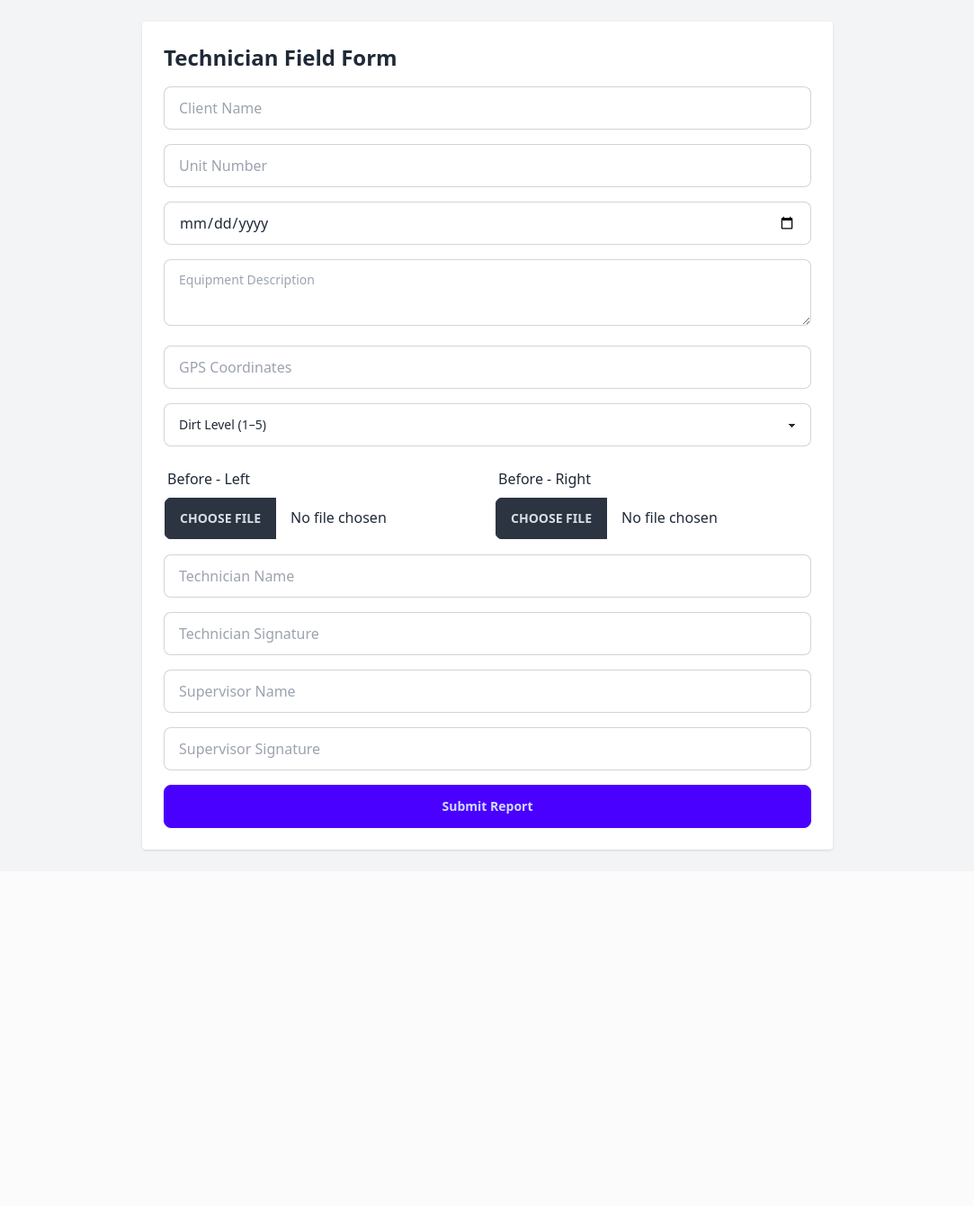
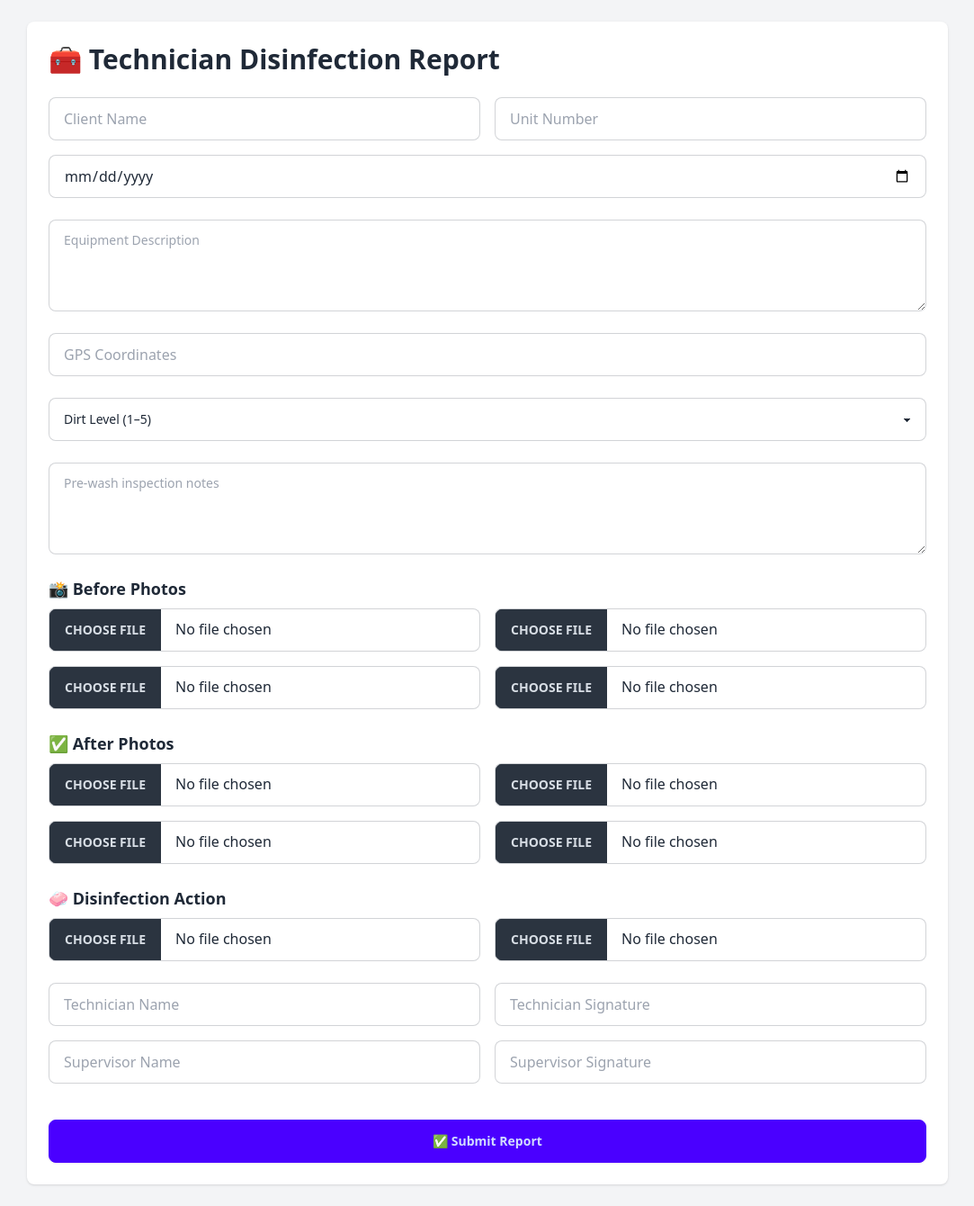
Before and after one commit to CaptainKirch/clubroot-mini-project, a FastAPI app: page /form in a window 1280 px wide. Shown: the whole page at 90% size, without its empty margins (98-1181 px from the left). Before the commit the page ends 946 px from the top, so only its background shows below. Run offline with FastAPI, Linux system fonts and the light colour scheme; some libraries are stand-ins or nearby versions.

```diff
--- a/app/data/form_log.csv
+++ b/app/data/form_log.csv
@@ -0,0 +1,2 @@
+submission_id,client,unit_number,service_date,equipment_description,gps_location,dirt_level,technician_name,technician_signature,supervisor_name,supervisor_signature,status
+abc123,Alberta Powerwash,Unit 4,2025-05-21,Skid steer,52.23,-2,John Doe,JDsig,Mike Sup,MSsig,awaiting_approval
--- a/app/main.py
+++ b/app/main.py
@@ -2,7 +2,8 @@ from fastapi import FastAPI
 from fastapi.staticfiles import StaticFiles
 from fastapi.templating import Jinja2Templates
 from starlette.middleware.sessions import SessionMiddleware
-
+from dotenv import load_dotenv
+load_dotenv()
 from app.routes import form, admin_dashboard, client_dashboard
 
 app = FastAPI()  # ✅ MOVE THIS UP HERE
--- a/app/routes/form.py
+++ b/app/routes/form.py
@@ -1,15 +1,16 @@
-from fastapi import APIRouter, Request
+from fastapi import APIRouter, Request, Form, File, UploadFile
 from fastapi.responses import HTMLResponse
 from fastapi.templating import Jinja2Templates
-from fastapi import Form, File, UploadFile
 from uuid import uuid4
 import os
+import datetime
+
 from app.utils import file_io
 from app.utils.qr import generate_qr
 from app.utils.pdf import generate_pdf
 from app.scheduler import schedule_email
-import datetime
 from app.utils.file_io import remove_background
+
 templates = Jinja2Templates(directory="app/templates")
 router = APIRouter()
 
@@ -26,8 +27,24 @@ async def handle_form(
     equipment_description: str = Form(...),
     gps_location: str = Form(...),
     dirt_level: int = Form(...),
+    inspection_notes: str = Form(...),
+
+    # BEFORE
     before_left: UploadFile = File(...),
     before_right: UploadFile = File(...),
+    before_underside: UploadFile = File(...),
+    before_wheel: UploadFile = File(...),
+
+    # AFTER
+    after_left: UploadFile = File(...),
+    after_right: UploadFile = File(...),
+    after_underside: UploadFile = File(...),
+    after_wheel: UploadFile = File(...),
+
+    # DISINFECTION
+    disinfect_wheel_1: UploadFile = File(...),
+    disinfect_wheel_2: UploadFile = File(...),
+
     technician_name: str = Form(...),
     technician_signature: str = Form(...),
     supervisor_name: str = Form(...),
@@ -37,18 +54,35 @@ async def handle_form(
     save_dir = f"app/data/submissions/{submission_id}"
     os.makedirs(save_dir, exist_ok=True)
 
-
+    # Generate QR
     qr_data = f"Unit: {unit_number} | Client: {client} | Date: {service_date}"
     qr_path = f"{save_dir}/qr_code.png"
     generate_qr(qr_data, qr_path)
 
-    await file_io.save_file(before_left, save_dir, "before_left.jpg")
-    await file_io.save_file(before_right, save_dir, "before_right.jpg")
+    # Save & clean all images
+    uploads = {
+        "before_left": before_left,
+        "before_right": before_right,
+        "before_underside": before_underside,
+        "before_wheel": before_wheel,
+        "after_left": after_left,
+        "after_right": after_right,
+        "after_underside": after_underside,
+        "after_wheel": after_wheel,
+        "disinfect_wheel_1": disinfect_wheel_1,
+        "disinfect_wheel_2": disinfect_wheel_2
+    }
 
-    remove_background(f"{save_dir}/before_left.jpg", f"{save_dir}/before_left_cleaned.png")
-    file_io.remove_background(f"{save_dir}/before_right.jpg", f"{save_dir}/before_right_cleaned.png")
+    cleaned_images = {}
+    for label, file in uploads.items():
+        raw_path = f"{save_dir}/{label}.jpg"
+        clean_path = f"{save_dir}/{label}_cleaned.png"
 
+        await file_io.save_file(file, save_dir, f"{label}.jpg")
+        remove_background(raw_path, clean_path)
+        cleaned_images[label] = clean_path
 
+    # Log to CSV
     file_io.save_csv(
         {
             "submission_id": submission_id,
@@ -58,6 +92,7 @@ async def handle_form(
             "equipment_description": equipment_description,
             "gps_location": gps_location,
             "dirt_level": dirt_level,
+            "inspection_notes": inspection_notes,
             "technician_name": technician_name,
             "technician_signature": technician_signature,
             "supervisor_name": supervisor_name,
@@ -67,6 +102,7 @@ async def handle_form(
         "app/data/form_log.csv"
     )
 
+    # Generate PDF
     form_data = {
         "client": client,
         "unit_number": unit_number,
@@ -74,24 +110,18 @@ async def handle_form(
         "equipment_description": equipment_description,
         "gps_location": gps_location,
         "dirt_level": dirt_level,
+        "inspection_notes": inspection_notes,
         "technician_name": technician_name,
         "technician_signature": technician_signature,
         "supervisor_name": supervisor_name,
         "supervisor_signature": supervisor_signature,
-}
-    images = {
-        "before_left": f"{save_dir}/before_left.jpg",
-        "before_right": f"{save_dir}/before_right.jpg"
-}
-
-    # PDF generation using template background
-    template_path = "static/pdf_template.pdf"  # update with your actual path
+    }
 
     pdf_path = f"{save_dir}/form_report.pdf"
-    generate_pdf(form_data, images, qr_path, pdf_path, background_template_path=template_path)
+    template_path = "static/pdf_template.pdf"
+    generate_pdf(form_data, cleaned_images, qr_path, pdf_path, background_template_path=template_path)
 
-    # Delay email by 60 minutes
-    run_at = datetime.datetime.now() + datetime.timedelta(minutes=60)
+    # Schedule email
     schedule_email(pdf_path=pdf_path, recipient="marj@albertapowerwash.ca", delay_minutes=60)
 
     return templates.TemplateResponse("form.html", {
--- a/app/templates/form.html
+++ b/app/templates/form.html
@@ -6,47 +6,79 @@
   <link href="https://cdn.jsdelivr.net/npm/daisyui@latest/dist/full.css" rel="stylesheet" />
   <script src="https://cdn.tailwindcss.com"></script>
 </head>
-  <body class="p-6 bg-gray-100">
-    <div class="max-w-3xl mx-auto bg-white p-6 rounded shadow">
-      <h1 class="text-2xl font-bold mb-4">Technician Field Form</h1>
+<body class="bg-gray-100 p-6">
+  <div class="max-w-5xl mx-auto bg-white p-6 rounded-lg shadow">
+    <h1 class="text-3xl font-bold mb-6">🧰 Technician Disinfection Report</h1>
 
     {% if message %}
       <div class="alert alert-success mb-4">{{ message }}</div>
     {% endif %}
 
-      <form method="POST" action="/submit" enctype="multipart/form-data" class="space-y-4">
-        <input type="text" name="client" placeholder="Client Name" class="input input-bordered w-full" />
-        <input type="text" name="unit_number" placeholder="Unit Number" class="input input-bordered w-full" />
-        <input type="date" name="service_date" class="input input-bordered w-full" />
-        <textarea name="equipment_description" placeholder="Equipment Description" class="textarea textarea-bordered w-full"></textarea>
+    <form method="POST" action="/submit" enctype="multipart/form-data" class="grid gap-6">
 
-        <input type="text" name="gps_location" placeholder="GPS Coordinates" class="input input-bordered w-full" />
-        <select name="dirt_level" class="select select-bordered w-full">
+      <!-- General Info -->
+      <div class="grid gap-4 md:grid-cols-2">
+        <input type="text" name="client" placeholder="Client Name" class="input input-bordered w-full" required />
+        <input type="text" name="unit_number" placeholder="Unit Number" class="input input-bordered w-full" required />
+        <input type="date" name="service_date" class="input input-bordered w-full md:col-span-2" required />
+      </div>
+
+      <textarea name="equipment_description" placeholder="Equipment Description"
+                class="textarea textarea-bordered w-full" rows="3" required></textarea>
+
+      <input type="text" name="gps_location" placeholder="GPS Coordinates" class="input input-bordered w-full" required />
+
+      <select name="dirt_level" class="select select-bordered w-full" required>
         <option disabled selected>Dirt Level (1–5)</option>
         {% for i in range(1, 6) %}
           <option value="{{ i }}">{{ i }}</option>
         {% endfor %}
       </select>
 
+      <!-- Inspection Notes -->
+      <textarea name="inspection_notes" placeholder="Pre-wash inspection notes"
+                class="textarea textarea-bordered w-full" rows="3" required></textarea>
+
+      <!-- Before Photos -->
+      <div>
+        <h2 class="font-semibold text-lg mb-2">📸 Before Photos</h2>
         <div class="grid grid-cols-2 gap-4">
-          <div>
-            <label class="label">Before - Left</label>
-            <input type="file" name="before_left" class="file-input w-full" />
-          </div>
-          <div>
-            <label class="label">Before - Right</label>
-            <input type="file" name="before_right" class="file-input w-full" />
+          <input type="file" name="before_left" class="file-input file-input-bordered w-full" required />
+          <input type="file" name="before_right" class="file-input file-input-bordered w-full" required />
+          <input type="file" name="before_underside" class="file-input file-input-bordered w-full" required />
+          <input type="file" name="before_wheel" class="file-input file-input-bordered w-full" required />
         </div>
       </div>
 
-        <!-- Add more photo fields as needed -->
+      <!-- After Photos -->
+      <div>
+        <h2 class="font-semibold text-lg mb-2">✅ After Photos</h2>
+        <div class="grid grid-cols-2 gap-4">
+          <input type="file" name="after_left" class="file-input file-input-bordered w-full" required />
+          <input type="file" name="after_right" class="file-input file-input-bordered w-full" required />
+          <input type="file" name="after_underside" class="file-input file-input-bordered w-full" required />
+          <input type="file" name="after_wheel" class="file-input file-input-bordered w-full" required />
+        </div>
+      </div>
 
-        <input type="text" name="technician_name" placeholder="Technician Name" class="input input-bordered w-full" />
-        <input type="text" name="technician_signature" placeholder="Technician Signature" class="input input-bordered w-full" />
-        <input type="text" name="supervisor_name" placeholder="Supervisor Name" class="input input-bordered w-full" />
-        <input type="text" name="supervisor_signature" placeholder="Supervisor Signature" class="input input-bordered w-full" />
+      <!-- Disinfection Photos -->
+      <div>
+        <h2 class="font-semibold text-lg mb-2">🧼 Disinfection Action</h2>
+        <div class="grid grid-cols-2 gap-4">
+          <input type="file" name="disinfect_wheel_1" class="file-input file-input-bordered w-full" required />
+          <input type="file" name="disinfect_wheel_2" class="file-input file-input-bordered w-full" required />
+        </div>
+      </div>
 
-        <button type="submit" class="btn btn-primary w-full">Submit Report</button>
+      <!-- Technician & Supervisor -->
+      <div class="grid md:grid-cols-2 gap-4">
+        <input type="text" name="technician_name" placeholder="Technician Name" class="input input-bordered w-full" required />
+        <input type="text" name="technician_signature" placeholder="Technician Signature" class="input input-bordered w-full" required />
+        <input type="text" name="supervisor_name" placeholder="Supervisor Name" class="input input-bordered w-full" required />
+        <input type="text" name="supervisor_signature" placeholder="Supervisor Signature" class="input input-bordered w-full" required />
+      </div>
+
+      <button type="submit" class="btn btn-primary w-full mt-4">✅ Submit Report</button>
     </form>
   </div>
 </body>
```
Also changed, not shown: app/templates/admin_dashboard.html (+14 -10 lines), 5 other files. Lines whose indentation alone changed are shown as unchanged.
